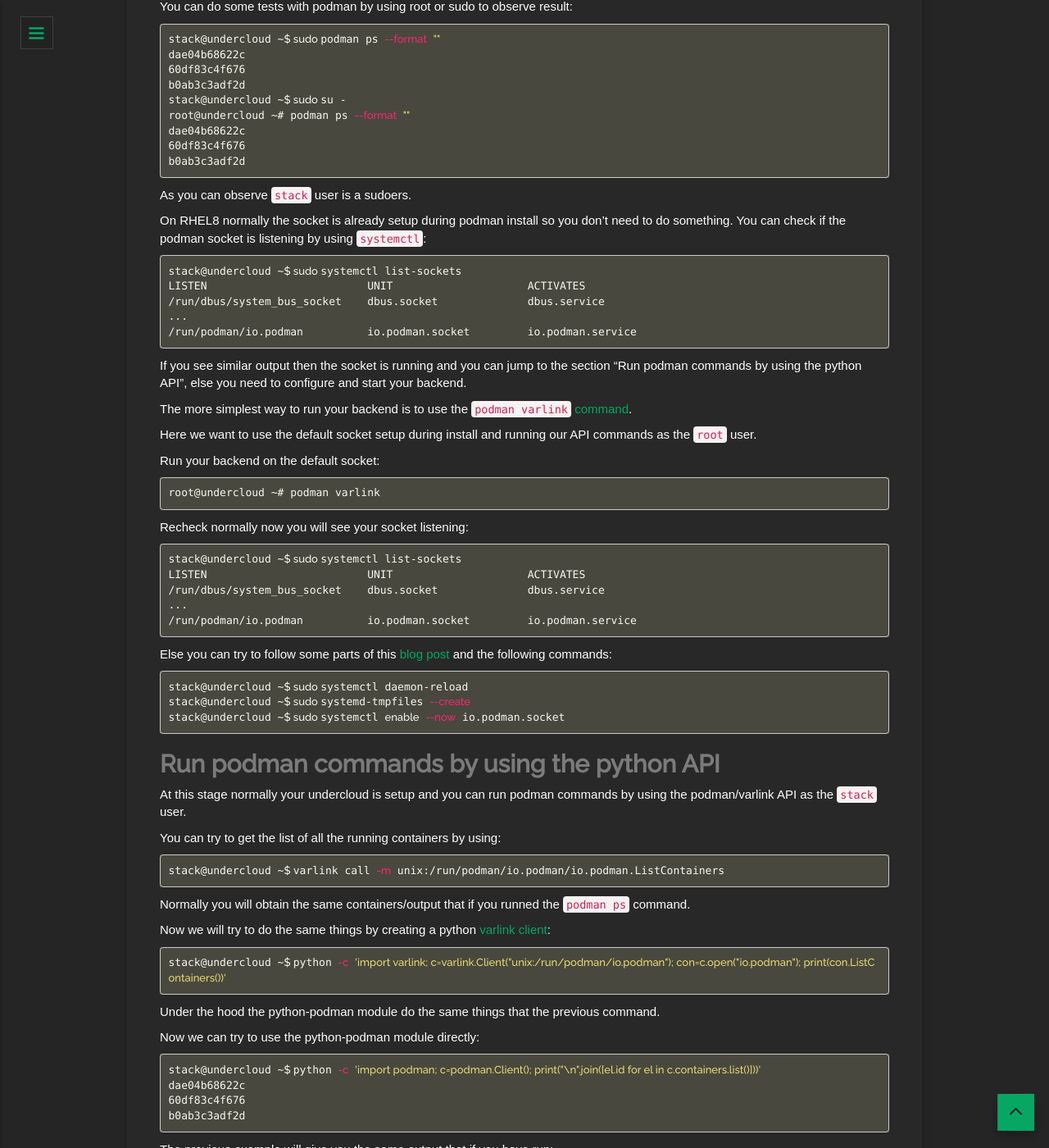
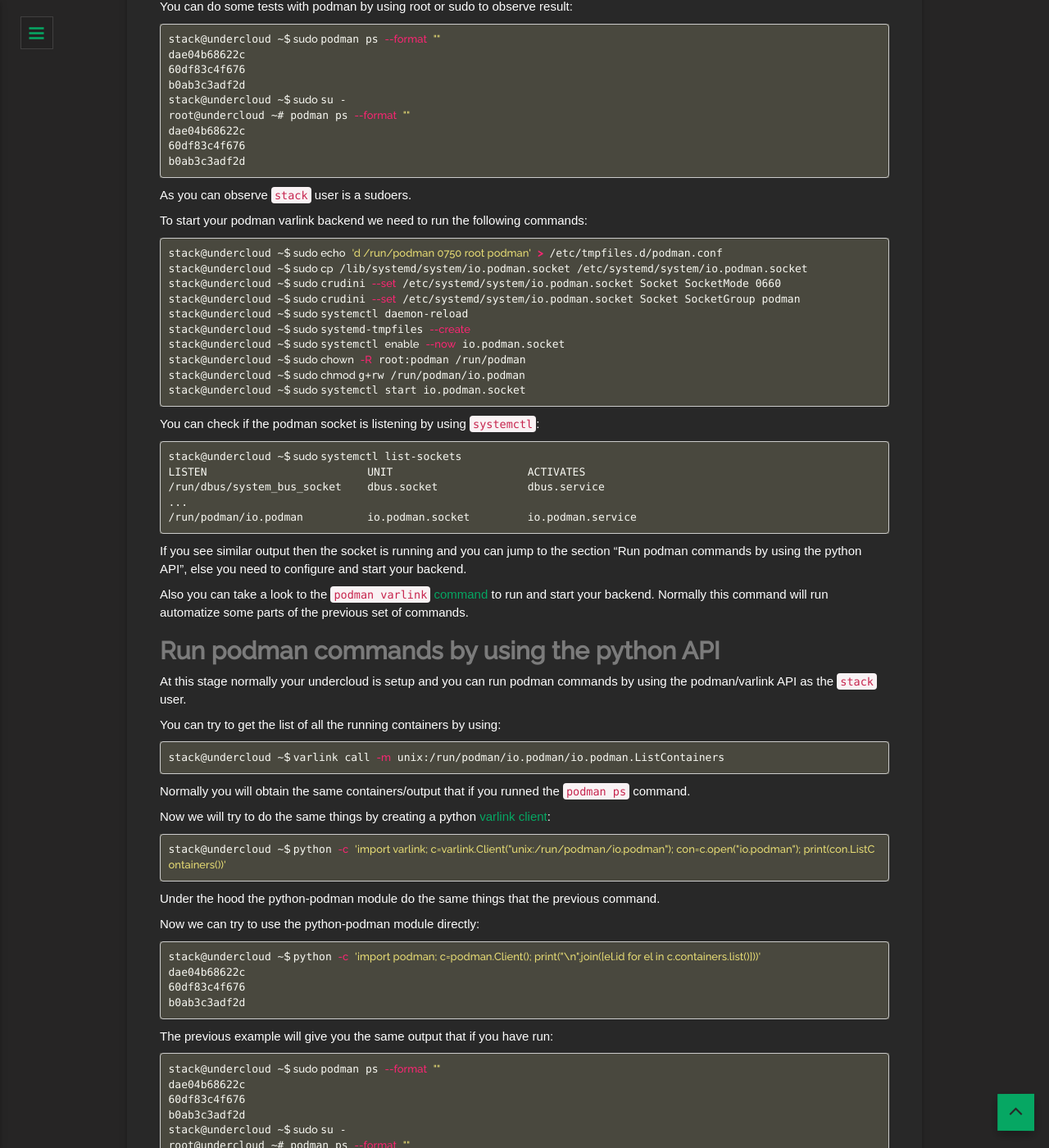
Before and after one commit to 4383/4383.github.io, a Jekyll site: the page built from _posts/2019-11-18-use-podman-api-with-stack-user-on-openstack.markdown, in a window 1280 px wide and 1400 px high, scrolled down 2089 px. Shown: the whole window at 82% size. Built offline with Jekyll 4.4.1, drawn with Linux system fonts in a browser that asks for light colours; nearby versions of some CDN libraries; some web fonts are replaced.

Commit message:
update the podman post

````diff
--- a/_posts/2019-11-18-use-podman-api-with-stack-user-on-openstack.markdown
+++ b/_posts/2019-11-18-use-podman-api-with-stack-user-on-openstack.markdown
@@ -122,9 +122,22 @@ b0ab3c3adf2d
 
 As you can observe `stack` user is a sudoers.
 
-On RHEL8 normally the socket is already setup during podman install
-so you don't need to do something. You can check if the podman socket is
-listening by using `systemctl`:
+To start your podman varlink backend we need to run the following commands:
+
+```sh
+stack@undercloud ~$ sudo echo 'd /run/podman 0750 root podman' > /etc/tmpfiles.d/podman.conf
+stack@undercloud ~$ sudo cp /lib/systemd/system/io.podman.socket /etc/systemd/system/io.podman.socket
+stack@undercloud ~$ sudo crudini --set /etc/systemd/system/io.podman.socket Socket SocketMode 0660
+stack@undercloud ~$ sudo crudini --set /etc/systemd/system/io.podman.socket Socket SocketGroup podman
+stack@undercloud ~$ sudo systemctl daemon-reload
+stack@undercloud ~$ sudo systemd-tmpfiles --create
+stack@undercloud ~$ sudo systemctl enable --now io.podman.socket
+stack@undercloud ~$ sudo chown -R root:podman /run/podman
+stack@undercloud ~$ sudo chmod g+rw /run/podman/io.podman
+stack@undercloud ~$ sudo systemctl start io.podman.socket
+```
+
+You can check if the podman socket is listening by using `systemctl`:
 
 ```sh
 stack@undercloud ~$ sudo systemctl list-sockets
@@ -138,36 +151,10 @@ If you see similar output then the socket is running and you can jump to
 the section "Run podman commands by using the python API", else you need to
 configure and start your backend.
 
-The more simplest way to run your backend is to use the [`podman varlink`
-command](https://www.mankier.com/1/podman-varlink).
-
-Here we want to use the default socket setup during install and running our API
-commands as the `root` user.
-
-Run your backend on the default socket:
-
-```sh
-root@undercloud ~# podman varlink
-```
-
-Recheck normally now you will see your socket listening:
-
-```sh
-stack@undercloud ~$ sudo systemctl list-sockets
-LISTEN                         UNIT                     ACTIVATES
-/run/dbus/system_bus_socket    dbus.socket              dbus.service
-...
-/run/podman/io.podman          io.podman.socket         io.podman.service
-```
-
-Else you can try to follow some parts of this [blog post](https://podman.io/blogs/2019/01/16/podman-varlink.html)
-and the following commands:
-
-```sh
-stack@undercloud ~$ sudo systemctl daemon-reload
-stack@undercloud ~$ sudo systemd-tmpfiles --create
-stack@undercloud ~$ sudo systemctl enable --now io.podman.socket
-```
+Also you can take a look to the
+[`podman varlink` command](https://www.mankier.com/1/podman-varlink) to run and
+start your backend. Normally this command will run automatize some parts of
+the previous set of commands.
 
 ## Run podman commands by using the python API
 
````
